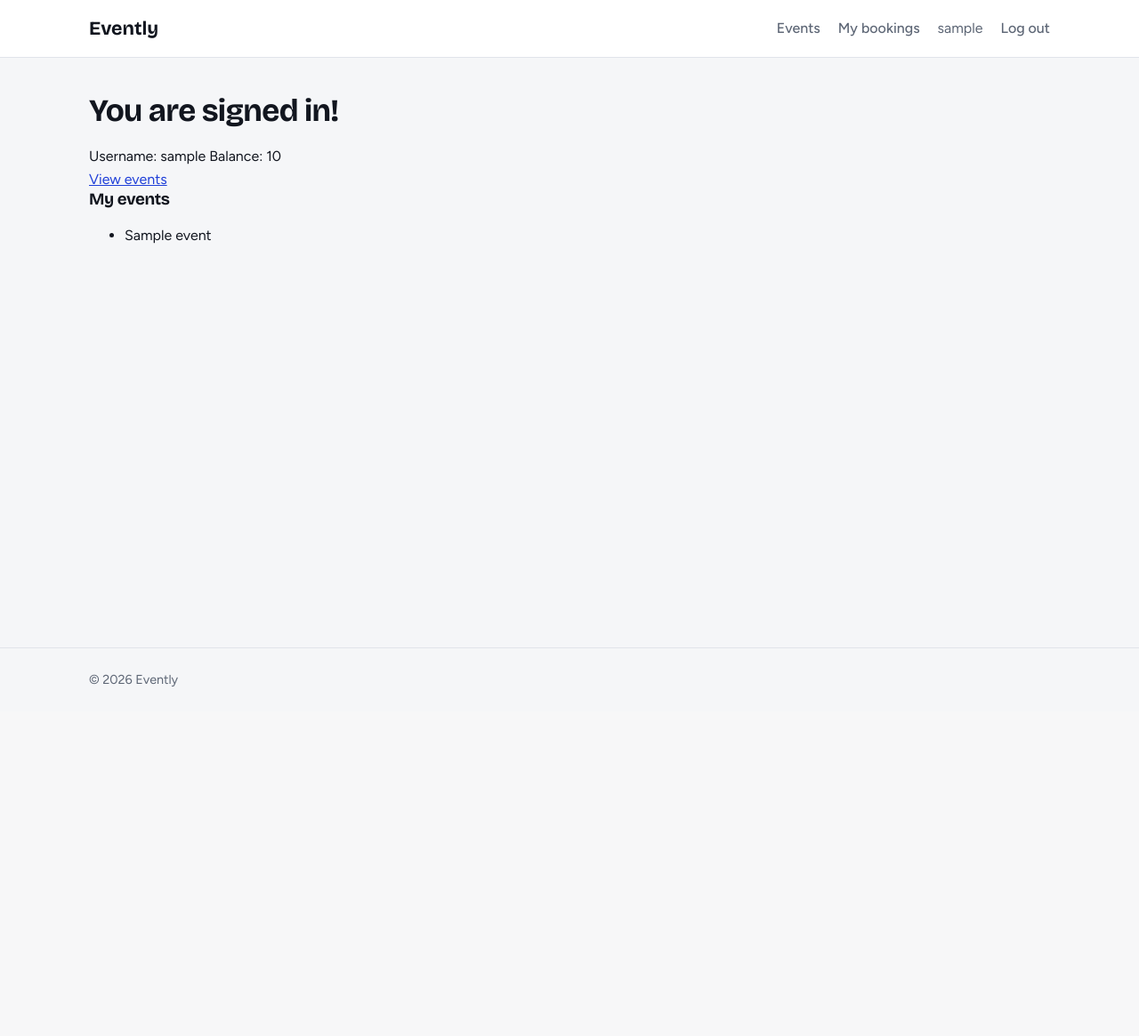
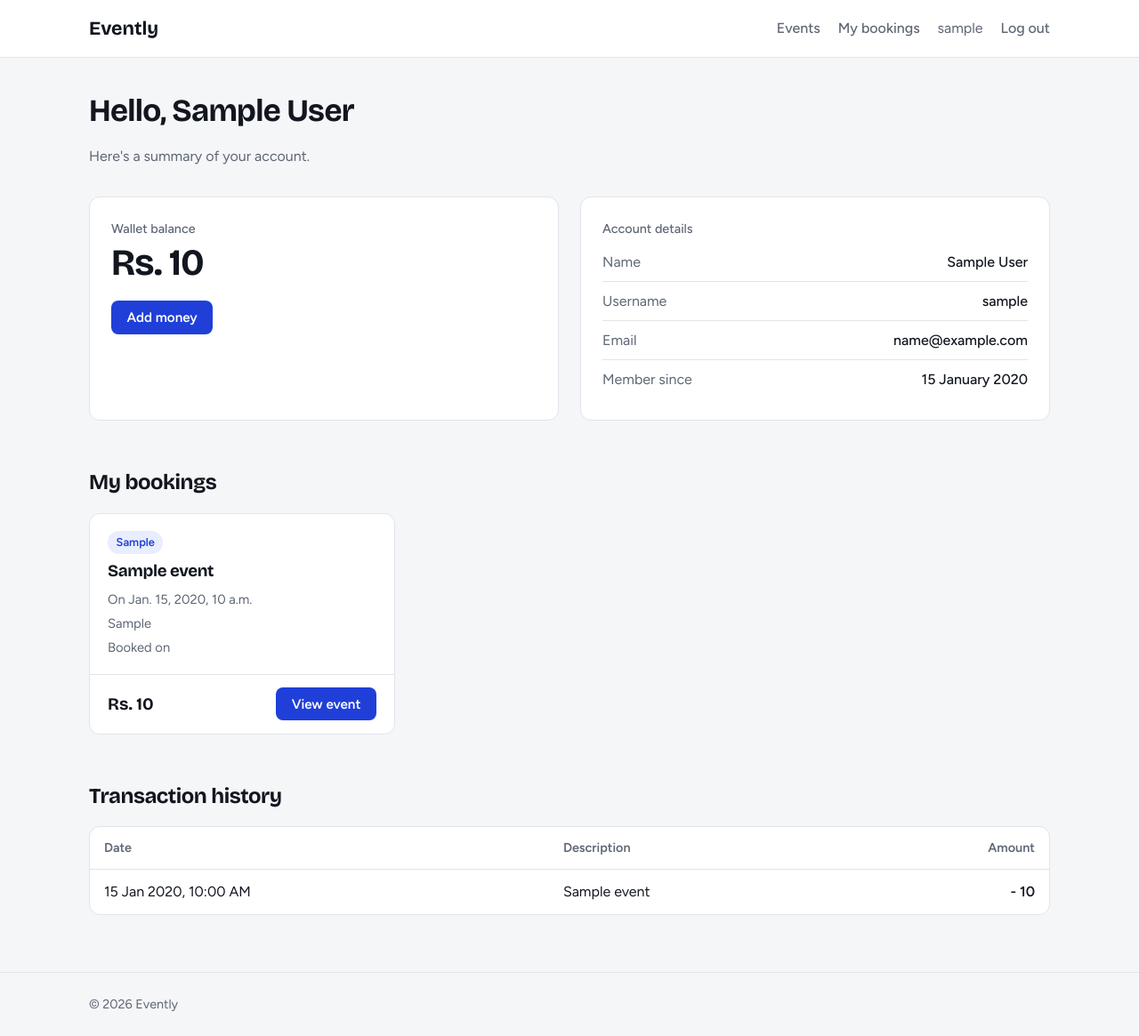
Before and after one commit to priyampatel910-cpu/DVM-Backend-Round-2, a Django app: page /home/ in a window 1280 px wide. Shown: the whole page at 89% size. Before the commit the page ends 772 px from the top, so only its background shows below. Run offline with Django 5.2, Linux system fonts and the light colour scheme; a user stored in the database is signed in; tables that the repository leaves empty hold one stand-in row (values such as "Sample post").

Commit message:
Added a Booking model to allow viewing user's transaction history

```diff
--- a/booking/admin.py
+++ b/booking/admin.py
@@ -3,3 +3,4 @@ from .models import *
 
 # Register your models here.
 admin.site.register(Event)
+admin.site.register(Booking)
--- a/booking/models.py
+++ b/booking/models.py
@@ -15,3 +15,11 @@ class Event(models.Model):
 
     def __str__(self):
         return f"{self.name}, Rs. {self.ticketprice}"
+
+class Booking(models.Model):
+    user = models.ForeignKey(User, on_delete=models.CASCADE, related_name="bookings")
+    event = models.ForeignKey(Event, on_delete=models.CASCADE, related_name="bookings")
+    booked_at = models.DateTimeField(auto_now_add=True)
+
+    def __str__(self):
+        return f"{user.username} booked {event.name}"
--- a/booking/views.py
+++ b/booking/views.py
@@ -1,5 +1,5 @@
 from django.shortcuts import render, redirect, get_object_or_404
-from .models import Event
+from .models import Event, Booking
 from django.db import transaction
 
 # Create your views here.
@@ -44,9 +44,13 @@ def events_book(request, event_id):
                 })
 
             user.balance -= selected_event.ticketprice
+            selected_event.available_slots -= 1
             user.save(update_fields=['balance'])
 
             selected_event.audience.add(user)
+            selected_event.save(update_fields=['available_slots'])
+
+            Booking.objects.create(user=user, event=event)
 
             return redirect('booking:booking_success')
 
--- a/users/templates/user_homepage.html
+++ b/users/templates/user_homepage.html
@@ -1,23 +1,128 @@
-{% extends 'base.html' %}
+{% extends "base.html" %}
+
+{% block title %}My account{% endblock %}
+
+{% block extra_head %}
+  <style>
+    /* Styles used only on this page */
+    .top { display: grid; grid-template-columns: repeat(auto-fit, minmax(280px, 1fr)); gap: 1.5rem; margin-top: 2rem; }
+    .label { margin: 0 0 .25rem; color: var(--muted); font-size: .9rem; font-weight: 500; }
+
+    /* Wallet box */
+    .wallet-balance { margin: 0 0 1.25rem; font: 700 2.6rem/1.1 var(--font-head); letter-spacing: -0.02em; }
+
+    /* Account details box */
+    .info { margin: 0; }
+    .info div { display: flex; justify-content: space-between; gap: 1rem; padding: .55rem 0; border-bottom: 1px solid var(--line); }
+    .info div:last-child { border-bottom: 0; }
+    .info dt { color: var(--muted); }
+    .info dd { margin: 0; font-weight: 500; text-align: right; overflow-wrap: anywhere; }
+
+    /* Sections below */
+    .block { margin-top: 3.5rem; }
+    .block > h2 { margin-bottom: 1.25rem; }
+    .panel.flush { padding: 0; overflow-x: auto; }
+    .table tr:last-child td { border-bottom: 0; }
+    .credit { color: #0f7b4f; font-weight: 600; }
+    .debit { color: var(--text); font-weight: 600; }
+    .nowrap { white-space: nowrap; }
+  </style>
+{% endblock %}
 
 {% block content %}
-    <h1>You are signed in!</h1>
-    <div>
-        Username: {{ user.username }}
-        Balance: {{ user.balance }}
-    </div>
 
-    <div>
-        <a href="{% url 'booking:events_index' %}">View events</a>
-    </div>
-    <div>
-        <h3>My events</h3>
-        <ul>
-            {% for event in events %}
-                <li> {{event.name}} </li>
-            {% empty %}
-                <li>No events booked.</li>
+  <h1>Hello, {{ user.get_full_name|default:user.username }}</h1>
+  <p class="muted">Here's a summary of your account.</p>
+
+  <div class="top">
+
+    <section class="panel">
+      <p class="label">Wallet balance</p>
+      <p class="wallet-balance">Rs. {{ user.balance }}</p>
+      <a class="btn" href="/wallet/add/">Add money</a>
+    </section>
+
+    <section class="panel">
+      <p class="label">Account details</p>
+      <dl class="info">
+        <div><dt>Name</dt><dd>{{ user.get_full_name|default:"-" }}</dd></div>
+        <div><dt>Username</dt><dd>{{ user.username }}</dd></div>
+        <div><dt>Email</dt><dd>{{ user.email|default:"-" }}</dd></div>
+        <div><dt>Member since</dt><dd>{{ user.date_joined|date:"j F Y" }}</dd></div>
+      </dl>
+    </section>
+
+  </div>
+
+  <section class="block">
+    <h2>My bookings</h2>
+
+    {% if events %}
+      <div class="grid">
+        {% for event in events %}
+          <article class="event-card">
+
+            <div class="event-card-body">
+              <span class="badge">{{ event.category }}</span>
+              <h3>{{ event.name }}</h3>
+              <ul class="event-info">
+                <li>On {{ event.datetime }}</li>
+                <li>{{ event.venue }}</li>
+                <li>Booked on {{ booking.created_at|date:"j M Y" }}</li>
+              </ul>
+            </div>
+
+            <div class="event-card-footer">
+              <span class="price">Rs. {{ event.ticketprice }}</span>
+              <a class="btn" href="{% url 'booking:events_book' event.id %}">View event</a>
+            </div>
+
+          </article>
+        {% endfor %}
+      </div>
+    {% else %}
+      <div class="panel">
+        <p class="muted" style="margin-bottom: 1rem;">You haven't booked any events yet.</p>
+        <a class="btn" href="{% url 'booking:events_index' %}">Browse events</a>
+      </div>
+    {% endif %}
+  </section>
+
+  <section class="block">
+    <h2>Transaction history</h2>
+
+    {% if transactions %}
+      <div class="panel flush">
+        <table class="table">
+          <thead>
+            <tr>
+              <th>Date</th>
+              <th>Description</th>
+              <th style="text-align: right;">Amount</th>
+            </tr>
+          </thead>
+          <tbody>
+            {% for transaction in transactions %}
+              <tr>
+                <td class="nowrap">{{ transaction.booked_at|date:"j M Y, g:i A" }}</td>
+                <td>{{ transaction.event.name }}</td>
+                <td class="nowrap" style="text-align: right;">
+                  {# if transaction.transaction_type == "credit" #}
+                    {# <span class="credit">+ {{ transaction.amount }}</span> #}
+                  {# endif #}
+                  <span class="debit">- {{ transaction.event.ticketprice }}</span>
+                  {# endif #}
+                </td>
+              </tr>
             {% endfor %}
-        </ul>
-    </div>
+          </tbody>
+        </table>
+      </div>
+    {% else %}
+      <div class="panel">
+        <p class="muted" style="margin: 0;">No transactions yet. Money you add or spend will appear here.</p>
+      </div>
+    {% endif %}
+  </section>
+
 {% endblock %}
--- a/users/views.py
+++ b/users/views.py
@@ -1,7 +1,7 @@
 from django.shortcuts import render, redirect
 from django.contrib.auth import authenticate, login, logout
 from .forms import *
-from booking.models import Event
+from booking.models import Event, Booking
 
 def login_view(request):
     if request.method =="POST":
@@ -39,8 +39,10 @@ def signup_view(request):
 def home(request):
     if request.user.is_authenticated:
         events = request.user.events.all()
+        transactions = request.user.bookings.all()
         return render(request, 'user_homepage.html', {
             'events' : events,
+            'transactions' : transactions
         })
 
     else:
```
Also changed, not shown: booking/templates/events_book.html (+4 -4 lines), booking/migrations/0006_booking.py (added).
